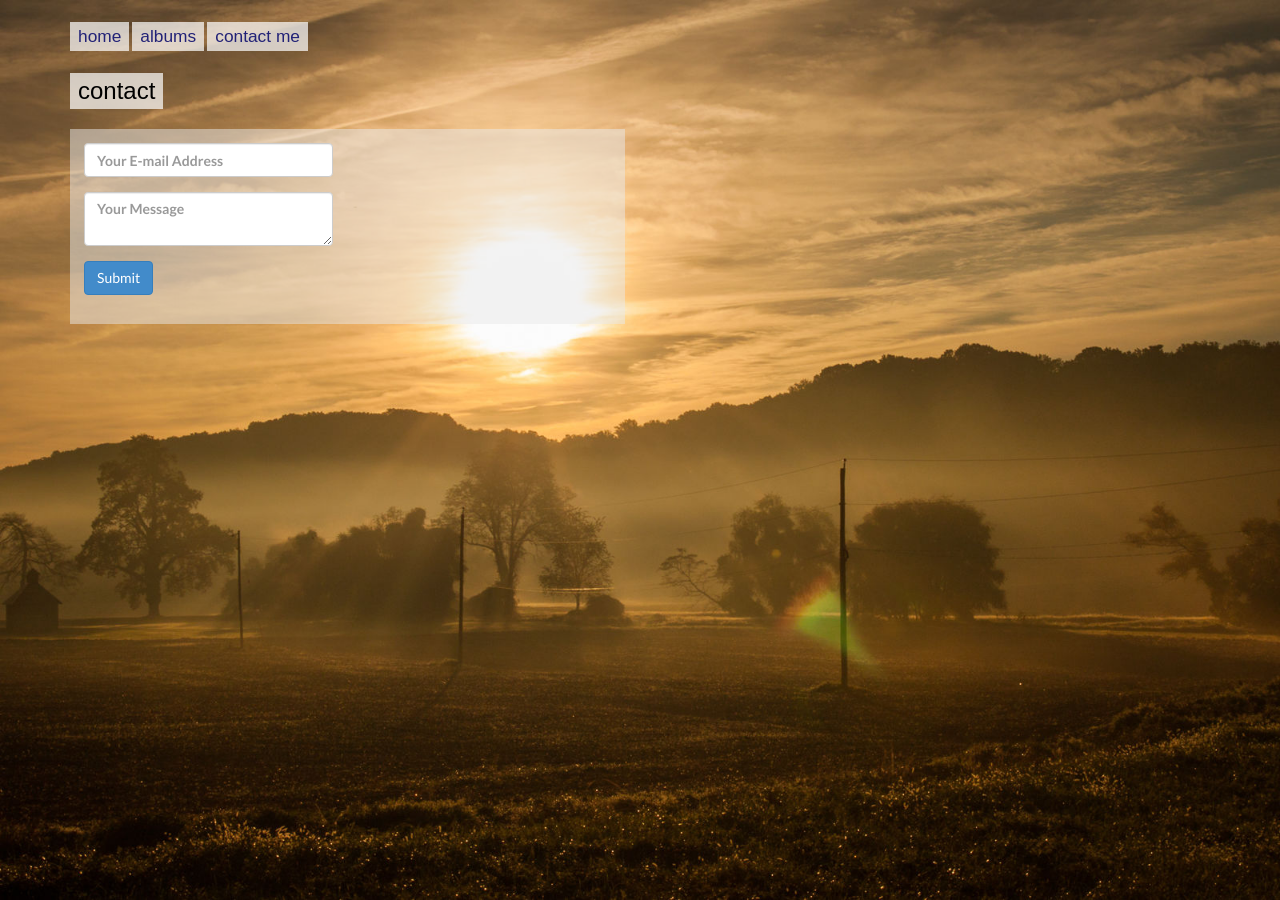
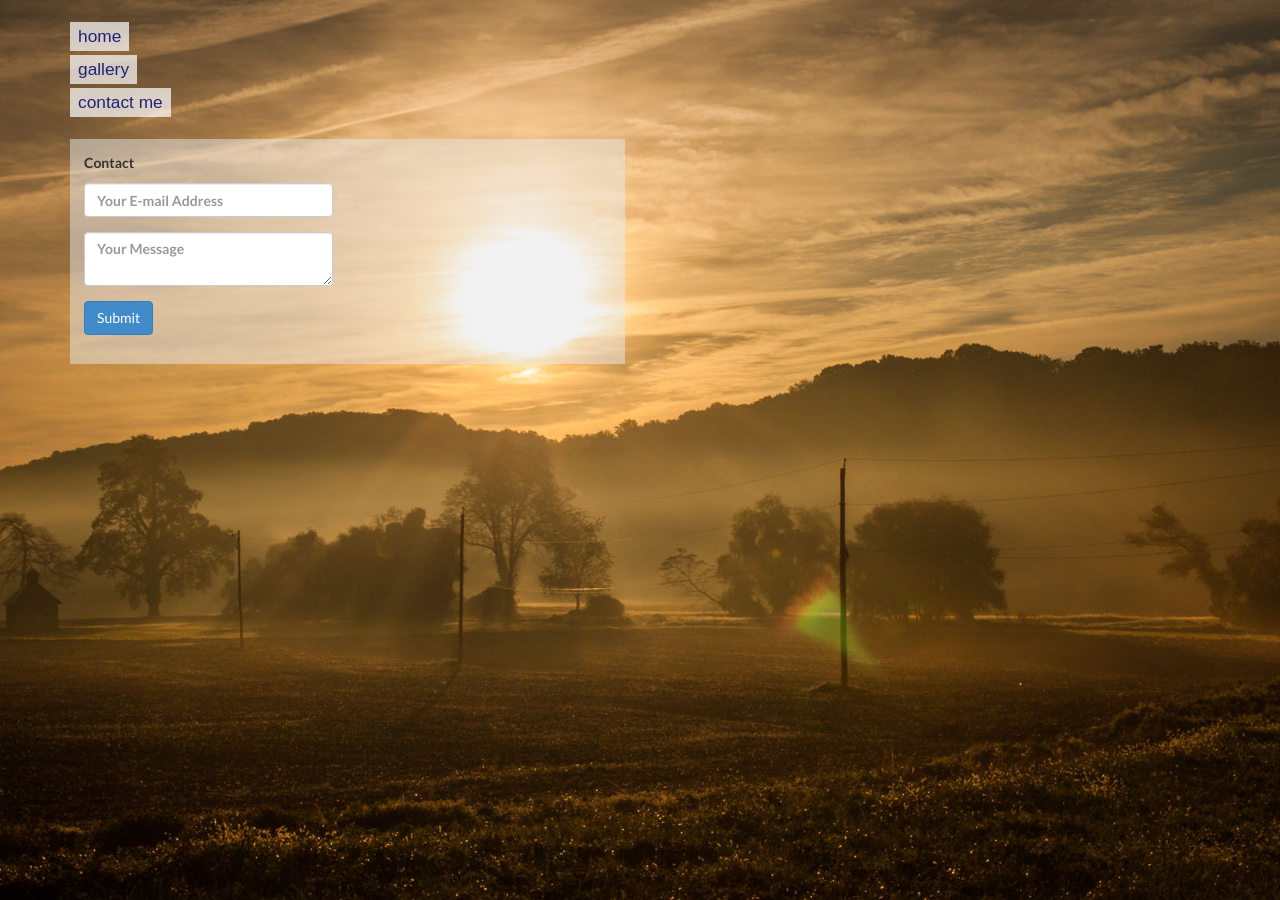
Before and after one commit to billvb/billvb.github.io, a Jekyll site: the page built from photo/contact.html, in a window 1280 px wide. Built offline with Jekyll 4.4.1, drawn with Linux system fonts in a browser that asks for light colours; nearby versions of some CDN libraries.

Commit message:
Factored menu into new include

```diff
--- /dev/null
+++ b/_includes/photo-menu.html
@@ -0,0 +1,5 @@
+<ul>
+        <li><a href="/photo/">home</a></li>
+        <li><a href="/photo/albums.html">gallery</a></li>
+        <li><a href="/photo/contact.html">contact me</a></li>
+</ul>
--- a/photo/contact.html
+++ b/photo/contact.html
@@ -25,21 +25,16 @@ input, textarea {
 
 <div class="container">
 <div class="row">
-        <div class="col-xs-12 normal-menu">
-            <ul>
-                    <li><a href="/photo/">home</a></li>
-                    <li><a href="/photo/albums.html">albums</a></li>
-                    <li><a href="/photo/contact.html">contact me</a></li>
-            </ul>
-            <br />
-            <h2>contact</h2>
-            <br /><br />
+        <div class="col-lg-4 home-menu">
+            {% include photo-menu.html %}
         </div>
 </div>
 <div class="row">
     <div class="col-sm-6">
+        <br />
         <form class="form-horizontal" id="message-form">
             <fieldset>
+                <p>Contact</p>
 
                 <!-- Text input-->
                 <div class="form-group">
--- a/photo/index.html
+++ b/photo/index.html
@@ -15,11 +15,7 @@ body {
         <div class="row">
                 <div class="col-lg-4 home-menu">
                     <h1>bill van besien / photo</h1>
-                    <ul>
-                            <li><a href="/photo/">home</a></li>
-                            <li><a href="/photo/albums.html">albums</a></li>
-                            <li><a href="/photo/contact.html">contact me</a></li>
-                    </ul>
+                    {% include photo-menu.html %}
                 </div>
                 <div class="col-lg-8 my-main">
                 </div>
--- a/stylesheets/billvb-photo.css
+++ b/stylesheets/billvb-photo.css
@@ -48,7 +48,7 @@
 
 
 
-.home-menu h1, .home-menu h2, .normal-menu h1, .normal-menu h2, p {
+.home-menu h1, .home-menu h2, .normal-menu h1, .normal-menu h2 {
         background: rgba(255, 255, 255, 0.7);
         color: black;
         padding: 4px 8px;
```
